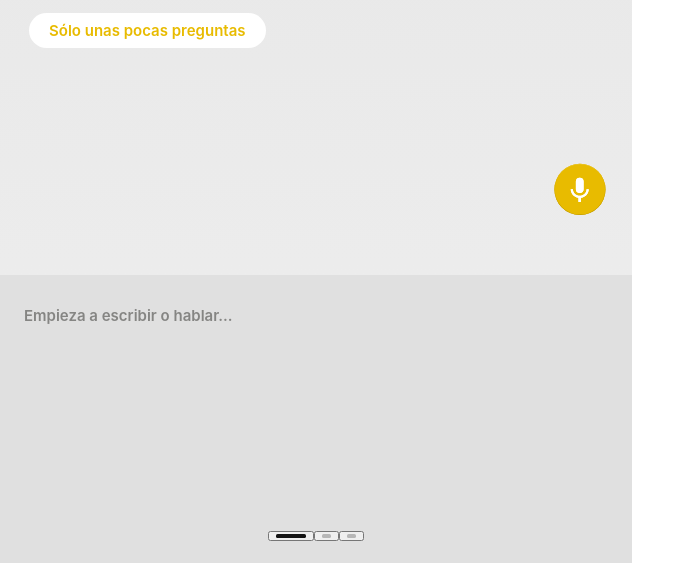
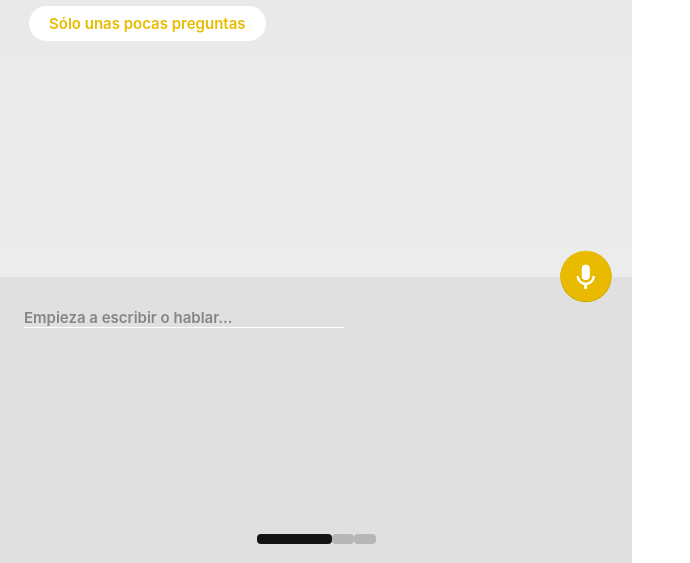
Before and after one commit to misan7/heyra-rwd, a plain HTML site: page index.html in a window 1280 px wide. Shown: the part 237-800 px from the top of the page, without its empty margins (0-690 px from the left). Drawn offline with nearby package versions, Linux system fonts and the light colour scheme.

Commit message:
Audio SVG img well positioned

```diff
--- a/css/style.css
+++ b/css/style.css
@@ -64,11 +64,28 @@
           border-radius: 30px;
       }
 
+      /* Section Audio */
+
+      section#audio {
+          flex: 1;
+          justify-content: flex-end;
+          display: flex;
+          align-items: flex-end;
+      }
+
+      .circle-micro {
+          height: 53px;
+          width: 52px;
+          position: relative;
+          top: 26px;
+          right: 2.5vh;
+      }
+
       /* Section Bottom */
 
       section#bottom {
           background-color: #e0e0e0;
-          flex: 4;
+          flex: 4.5;
       }
 
       #bottom .user-input {
@@ -89,19 +106,6 @@
           color: #858583;
       }
 
-      .circle-micro {
-          height: 53px;
-          width: 52px;
-          position: relative;
-          right: 26px;
-          float: right;
-          top: -112px;
-      }
-
-      .circle-micro img {
-          height: 60%;
-      }
-
       /* Footer */
 
       footer {
@@ -112,15 +116,13 @@
       .footer-menu-buttons {
           display: flex;
           justify-content: center;
-          height: 10px;
+          align-content: center;
       }
 
-      .footer-menu-buttons button {
+      .footer-menu-buttons a {
           display: flex;
           justify-content: center;
       }
 
-      .footer-menu-buttons button,
-      img {
-          height: 100%;
-      }
+      .footer-menu-buttons a,
+      img {}
--- a/index.html
+++ b/index.html
@@ -22,21 +22,23 @@
             <h1 class="big-question">Hola soy Heyra, ¿Cómo te llamas?</h1>
             <p class="question-cloud">Sólo unas pocas preguntas</p>
         </section>
+        <section id="audio">
+            <img src="src/ic_micro.svg" class="circle-micro" alt="micro">
+        </section>
         <section id="bottom">
             <input class="user-input" type="text" placeholder="Empieza a escribir o hablar...">
-            <img src="src/ic_micro.svg" class="circle-micro" alt="micro">
         </section>
         <footer>
             <div class="footer-menu-buttons">
-                <button type="button" class="">
+                <a type="button" class="">
                     <img src="src/home-big.svg" alt="">
-                </button>
-                <button type="button" class="">
+                </a>
+                <a type="button" class="">
                     <img src="src/home-small.svg" alt="">
-                </button>
-                <button type="button" class="">
+                </a>
+                <a type="button" class="">
                     <img src="src/home-small.svg" alt="">
-                </button>
+                </a>
             </div>
         </footer>
     </div>
```
